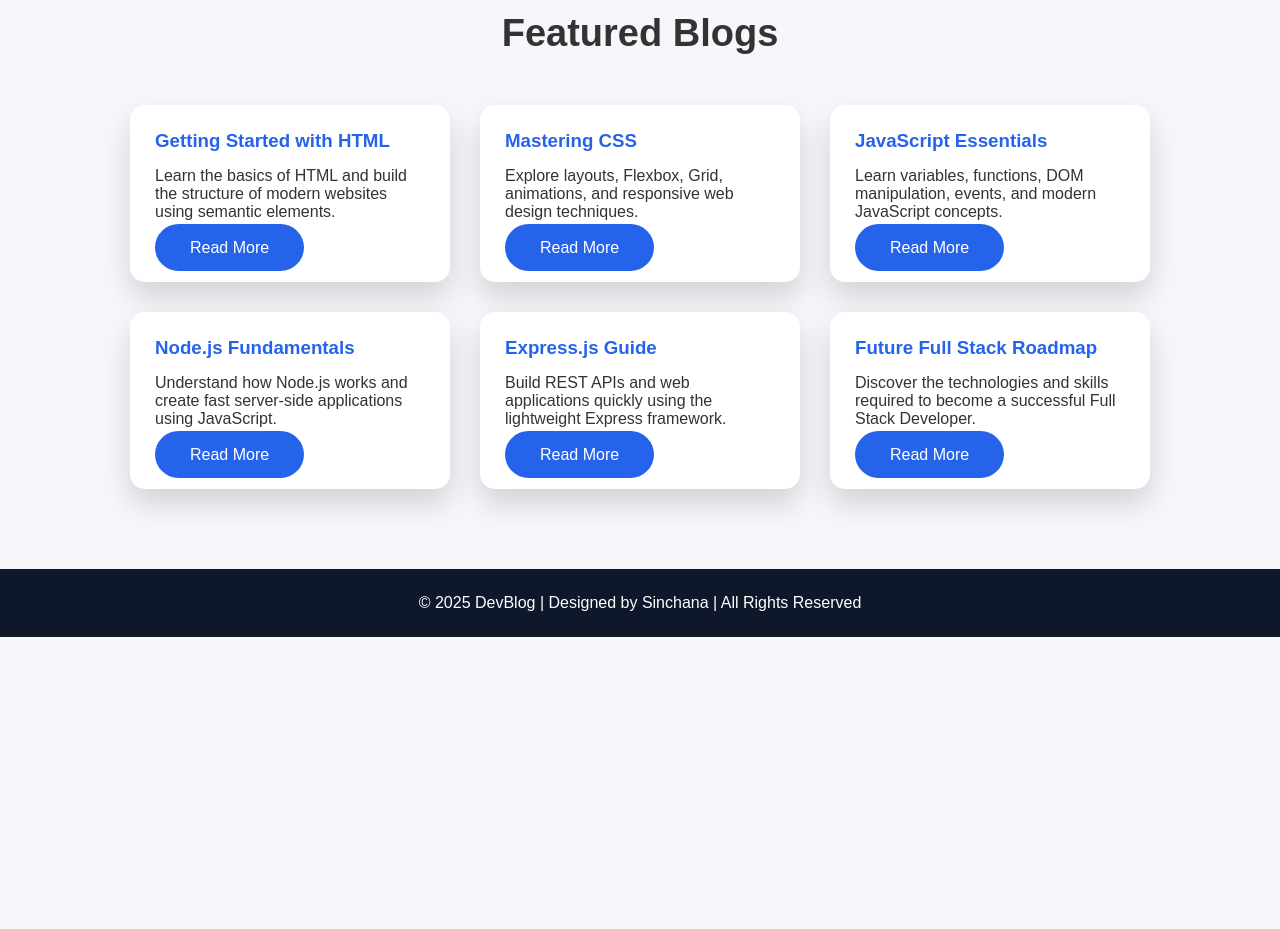
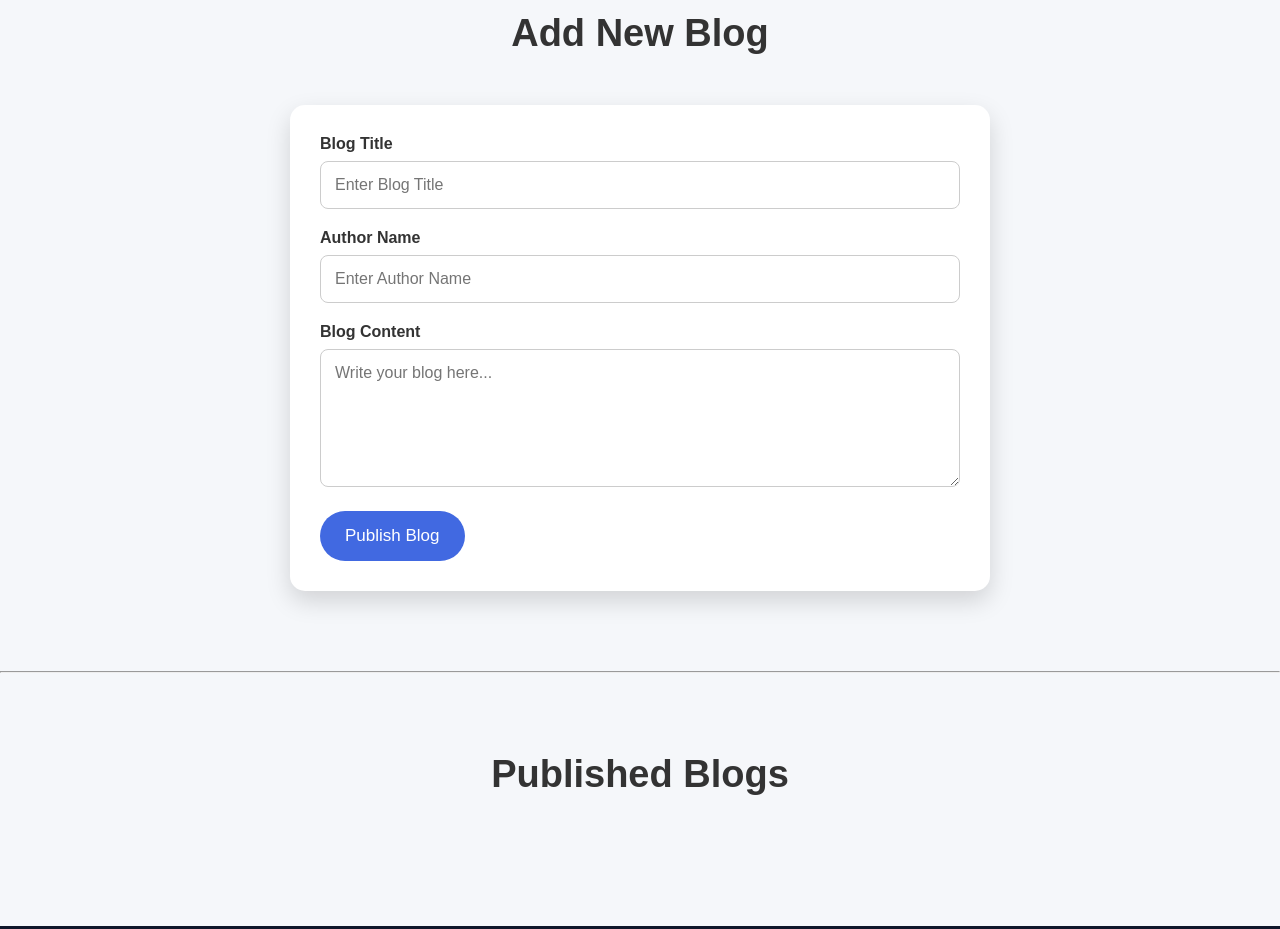
Before and after one commit to Sinchanavg123/fullstack-day1, a website: page public/blog.html in a window 1280 px wide. Shown: the part 860-1789 px from the top of the page. Before the commit the page ends 1497 px from the top, so only its background shows below. Drawn offline with Linux system fonts and the light colour scheme.

Commit message:
Day 4: Added JavaScript form validation and dynamic blog publishing

```diff
--- a/public/blog.html
+++ b/public/blog.html
@@ -37,105 +37,76 @@
     <!-- Blog Section -->
     <section class="container">
 
-        <h2 class="title">Featured Blogs</h2>
+<h2 class="title">Add New Blog</h2>
 
-        <div class="cards">
+<form id="blogForm">
 
-            <div class="card">
+<div class="form-group">
 
-                <h3>Getting Started with HTML</h3>
+<label>Blog Title</label>
 
-                <p>
-                    Learn the basics of HTML and build the structure of modern websites using semantic elements.
-                </p>
+<input
+type="text"
+id="title"
+placeholder="Enter Blog Title">
 
-                <br>
+<small id="titleError"></small>
 
-                <a href="#" class="btn">Read More</a>
+</div>
 
-            </div>
+<div class="form-group">
 
-            <div class="card">
+<label>Author Name</label>
 
-                <h3>Mastering CSS</h3>
+<input
+type="text"
+id="author"
+placeholder="Enter Author Name">
 
-                <p>
-                    Explore layouts, Flexbox, Grid, animations, and responsive web design techniques.
-                </p>
+<small id="authorError"></small>
 
-                <br>
+</div>
 
-                <a href="#" class="btn">Read More</a>
+<div class="form-group">
 
-            </div>
+<label>Blog Content</label>
 
-            <div class="card">
+<textarea
+id="content"
+rows="6"
+placeholder="Write your blog here..."></textarea>
 
-                <h3>JavaScript Essentials</h3>
+<small id="contentError"></small>
 
-                <p>
-                    Learn variables, functions, DOM manipulation, events, and modern JavaScript concepts.
-                </p>
+</div>
 
-                <br>
+<button class="submit-btn">
+Publish Blog
+</button>
 
-                <a href="#" class="btn">Read More</a>
+</form>
 
-            </div>
+</section>
 
-            <div class="card">
+<hr>
 
-                <h3>Node.js Fundamentals</h3>
+<section class="container">
 
-                <p>
-                    Understand how Node.js works and create fast server-side applications using JavaScript.
-                </p>
+<h2 class="title">Published Blogs</h2>
 
-                <br>
+<div class="cards" id="blogContainer">
 
-                <a href="#" class="btn">Read More</a>
+</div>
 
-            </div>
-
-            <div class="card">
-
-                <h3>Express.js Guide</h3>
-
-                <p>
-                    Build REST APIs and web applications quickly using the lightweight Express framework.
-                </p>
-
-                <br>
-
-                <a href="#" class="btn">Read More</a>
-
-            </div>
-
-            <div class="card">
-
-                <h3>Future Full Stack Roadmap</h3>
-
-                <p>
-                    Discover the technologies and skills required to become a successful Full Stack Developer.
-                </p>
-
-                <br>
-
-                <a href="#" class="btn">Read More</a>
-
-            </div>
-
-        </div>
-
-    </section>
-
-    <!-- Footer -->
+</section>
     <footer>
 
         <p>© 2025 DevBlog | Designed by Sinchana | All Rights Reserved</p>
 
     </footer>
 
+
+<script src="script.js"></script>
+
 </body>
-
 </html>
--- /dev/null
+++ b/public/script.js
@@ -0,0 +1,85 @@
+const form = document.getElementById("blogForm");
+
+const title = document.getElementById("title");
+
+const author = document.getElementById("author");
+
+const content = document.getElementById("content");
+
+const titleError = document.getElementById("titleError");
+
+const authorError = document.getElementById("authorError");
+
+const contentError = document.getElementById("contentError");
+
+const blogContainer = document.getElementById("blogContainer");
+
+form.addEventListener("submit", function(e){
+
+e.preventDefault();
+
+let valid = true;
+
+titleError.textContent="";
+authorError.textContent="";
+contentError.textContent="";
+
+title.classList.remove("error");
+author.classList.remove("error");
+content.classList.remove("error");
+
+if(title.value.trim()==""){
+
+titleError.textContent="Title is required";
+
+title.classList.add("error");
+
+valid=false;
+
+}
+
+if(author.value.trim()==""){
+
+authorError.textContent="Author name is required";
+
+author.classList.add("error");
+
+valid=false;
+
+}
+
+if(content.value.trim().length<20){
+
+contentError.textContent="Content should be at least 20 characters";
+
+content.classList.add("error");
+
+valid=false;
+
+}
+
+if(valid){
+
+const card=document.createElement("div");
+
+card.className="card";
+
+card.innerHTML=`
+
+<h3>${title.value}</h3>
+
+<p><b>Author:</b> ${author.value}</p>
+
+<p>${content.value}</p>
+
+`;
+
+blogContainer.prepend(card);
+
+form.reset();
+
+alert("Blog Published Successfully!");
+
+}
+
+});
--- a/public/style.css
+++ b/public/style.css
@@ -146,3 +146,104 @@ footer{
     text-align:center;
     padding:25px;
 }
+/* Form */
+
+form{
+
+max-width:700px;
+
+margin:auto;
+
+background:white;
+
+padding:30px;
+
+border-radius:15px;
+
+box-shadow:0 10px 25px rgba(0,0,0,.15);
+
+}
+
+.form-group{
+
+margin-bottom:20px;
+
+}
+
+label{
+
+display:block;
+
+font-weight:bold;
+
+margin-bottom:8px;
+
+}
+
+input,
+textarea{
+
+width:100%;
+
+padding:14px;
+
+font-size:16px;
+
+border:1px solid #ccc;
+
+border-radius:8px;
+
+outline:none;
+
+}
+
+input:focus,
+textarea:focus{
+
+border:2px solid royalblue;
+
+}
+
+.submit-btn{
+
+background:royalblue;
+
+color:white;
+
+border:none;
+
+padding:15px 25px;
+
+border-radius:30px;
+
+font-size:17px;
+
+cursor:pointer;
+
+}
+
+.submit-btn:hover{
+
+background:#001f70;
+
+}
+
+small{
+
+color:red;
+
+font-size:14px;
+
+}
+
+.success{
+
+border:2px solid green;
+
+}
+
+.error{
+
+border:2px solid red;
+
+}
```
